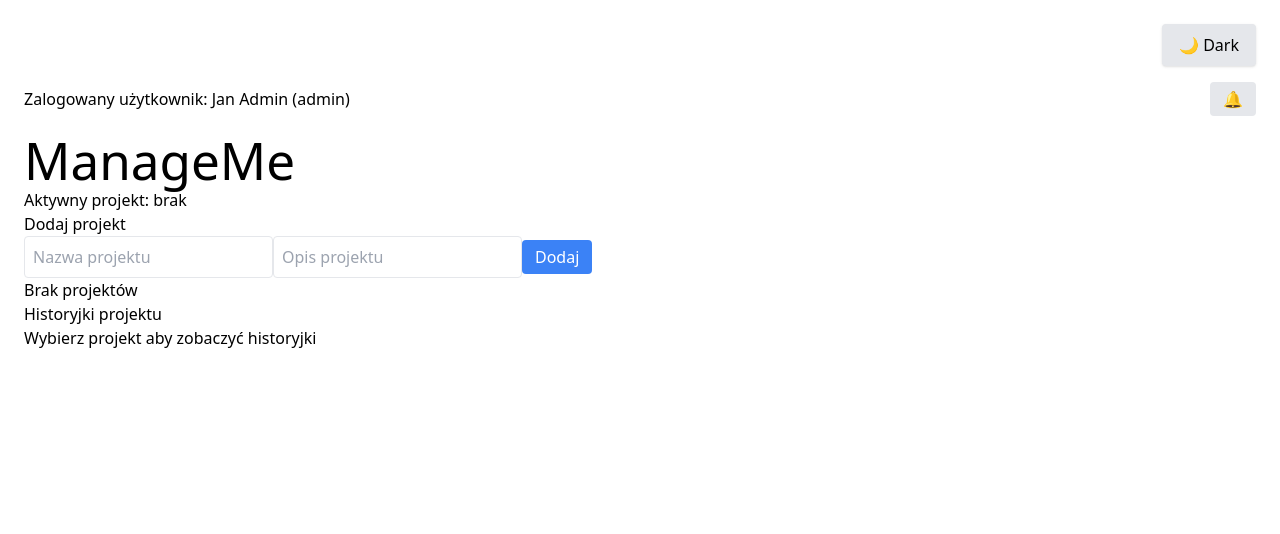
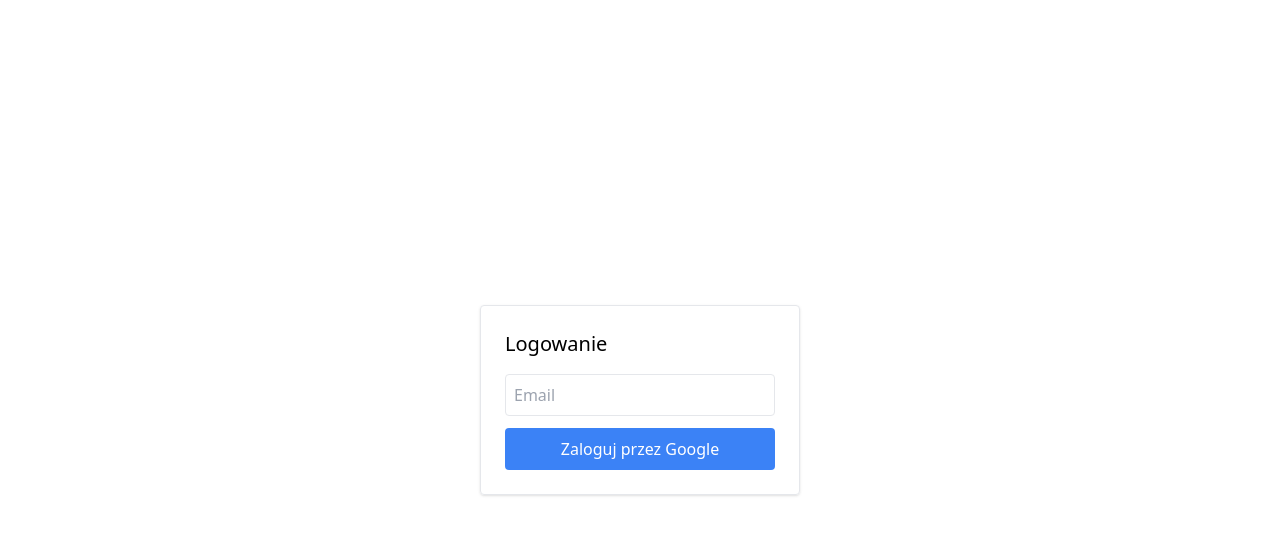
Before and after one commit to bednarsk1/programowanie-aplikacji-webowych, a React (Vite) app: page / in a window 1280 px wide. Shown: the top 534 px of the page. Built offline with nearby package versions, Linux system fonts and the light colour scheme.

Commit message:
roles auth admin panel

```diff
--- a/src/App.tsx
+++ b/src/App.tsx
@@ -42,11 +42,14 @@
   const [activeStoryId, setActiveStoryId] = useState<string | null>(null);
   const [selectedUserId, setSelectedUserId] = useState<string>("");
   const [darkMode, setDarkMode] = useState(false);
+  const [email, setEmail] = useState("");
 
   useEffect(() => {
-    const userNotifications = NotificationService.getForUser(currentUser.id);
+    if (!currentUser) return;
+
+    const userNotifications = NotificationService.getForUser(currentUser!.id);
     setNotifications(userNotifications);
-  }, []);
+  }, [currentUser]);
 
   useEffect(() => {
     const unread = notifications.find(
@@ -122,9 +125,9 @@
       date: new Date().toISOString(),
       priority: "high",
       isRead: false,
-      recipientId: currentUser.id,
+      recipientId: currentUser!.id,
     });
-    setNotifications(NotificationService.getForUser(currentUser.id));
+    setNotifications(NotificationService.getForUser(currentUser!.id));
   };
 
   const handleDeleteProject = (id: string) => {
@@ -154,7 +157,7 @@
       projectId: activeProjectId,
       createdAt: new Date().toISOString(),
       status: "todo",
-      ownerId: currentUser.id,
+      ownerId: currentUser!.id,
     };
 
     StoryService.create(newStory);
@@ -215,7 +218,7 @@
         isRead: false,
         recipientId: story.ownerId,
       });
-      setNotifications(NotificationService.getForUser(currentUser.id));
+      setNotifications(NotificationService.getForUser(currentUser!.id));
     }
 
     setTaskName("");
@@ -257,7 +260,7 @@
       });
     }
 
-    setNotifications(NotificationService.getForUser(currentUser.id));
+    setNotifications(NotificationService.getForUser(currentUser!.id));
 
     if (activeStoryId) {
       setTasks(TaskService.getByStory(activeStoryId));
@@ -284,15 +287,14 @@
       date: new Date().toISOString(),
       priority: "medium",
       isRead: false,
-      recipientId: currentUser.id,
+      recipientId: currentUser!.id,
     });
-    setNotifications(NotificationService.getForUser(currentUser.id));
+    setNotifications(NotificationService.getForUser(currentUser!.id));
 
     if (activeStoryId) {
       const updatedTasks = TaskService.getByStory(activeStoryId);
       setTasks(updatedTasks);
 
-      // if all tasks done → update story
       const allDone = updatedTasks.every((t) => t.status === "done");
       if (allDone) {
         const story = stories.find((s) => s.id === activeStoryId);
@@ -302,6 +304,45 @@
       }
     }
   };
+  if (!currentUser) {
+    return (
+      <div className="min-h-screen flex items-center justify-center">
+        <div className="p-6 border rounded shadow w-80">
+          <h2 className="text-xl mb-4">Logowanie</h2>
+
+          <input
+            type="email"
+            placeholder="Email"
+            value={email}
+            onChange={(e) => setEmail(e.target.value)}
+            className="border p-2 w-full mb-3 rounded"
+          />
+
+          <button
+            className="w-full bg-blue-500 text-white p-2 rounded"
+            onClick={() => {
+              if (!email) return;
+              UserService.login(email);
+              window.location.reload();
+            }}
+          >
+            Zaloguj przez Google
+          </button>
+        </div>
+      </div>
+    );
+  }
+
+  if (currentUser.role === "guest") {
+    return (
+      <div className="min-h-screen flex items-center justify-center">
+        <div className="p-6 border rounded shadow">
+          <h2 className="text-xl mb-4">Oczekiwanie na zatwierdzenie</h2>
+          <p>Twoje konto oczekuje na zatwierdzenie przez administratora</p>
+        </div>
+      </div>
+    );
+  }
 
   return (
     <div className="min-h-screen bg-white text-black dark:bg-gray-900 dark:text-white p-6">
@@ -315,8 +356,8 @@
       </div>
       <div className="flex justify-between items-center mb-4">
         <div>
-          Zalogowany użytkownik: {currentUser.firstName} {currentUser.lastName}{" "}
-          ({currentUser.role})
+          Zalogowany użytkownik: {currentUser!.email} ({currentUser!.role}) (
+          {currentUser!.role})
         </div>
 
         <button
@@ -350,7 +391,7 @@
                   setSelectedNotification(n);
                   NotificationService.markAsRead(n.id);
                   setNotifications(
-                    NotificationService.getForUser(currentUser.id),
+                    NotificationService.getForUser(currentUser!.id),
                   );
                 }}
               >
@@ -365,7 +406,7 @@
                       e.stopPropagation();
                       NotificationService.markAsRead(n.id);
                       setNotifications(
-                        NotificationService.getForUser(currentUser.id),
+                        NotificationService.getForUser(currentUser!.id),
                       );
                     }}
                   >
@@ -386,7 +427,7 @@
             className="text-blue-500 text-sm mt-2"
             onClick={() => {
               NotificationService.markAsRead(toast.id);
-              setNotifications(NotificationService.getForUser(currentUser.id));
+              setNotifications(NotificationService.getForUser(currentUser!.id));
               setToast(null);
             }}
           >
@@ -717,7 +758,7 @@
                             )
                             .map((u) => (
                               <option key={u.id} value={u.id}>
-                                {u.firstName} ({u.role})
+                                {u.email} ({u.role})
                               </option>
                             ))}
                         </select>
--- a/src/api/UserService.ts
+++ b/src/api/UserService.ts
@@ -1,32 +1,60 @@
 import type { User } from "../models/User";
 
-const users: User[] = [
-  {
-    id: "1",
-    firstName: "Jan",
-    lastName: "Admin",
-    role: "admin",
-  },
-  {
-    id: "2",
-    firstName: "Anna",
-    lastName: "Developer",
-    role: "developer",
-  },
-  {
-    id: "3",
-    firstName: "Piotr",
-    lastName: "DevOps",
-    role: "devops",
-  },
-];
+const USERS_KEY = "manageme_users";
+const CURRENT_USER_KEY = "manageme_current_user";
+const SUPER_ADMIN_EMAIL = "bednarskipiotrpawel@gmail.com";
 
 export class UserService {
-  static getCurrentUser(): User {
-    return users[0]; // admin
+  static getAll(): User[] {
+    const data = localStorage.getItem(USERS_KEY);
+    return data ? JSON.parse(data) : [];
   }
 
-  static getAll(): User[] {
-    return users;
+  static saveAll(users: User[]) {
+    localStorage.setItem(USERS_KEY, JSON.stringify(users));
+  }
+
+  static getCurrentUser(): User | null {
+    const data = localStorage.getItem(CURRENT_USER_KEY);
+    return data ? JSON.parse(data) : null;
+  }
+
+  static setCurrentUser(user: User) {
+    localStorage.setItem(CURRENT_USER_KEY, JSON.stringify(user));
+  }
+
+  static login(email: string): User {
+    const users = this.getAll();
+
+    let user = users.find((u) => u.email === email);
+
+    if (!user) {
+      user = {
+        id: crypto.randomUUID(),
+        email,
+        role: email === SUPER_ADMIN_EMAIL ? "admin" : "guest",
+        isBlocked: false,
+      };
+
+      users.push(user);
+      this.saveAll(users);
+    }
+
+    this.setCurrentUser(user);
+
+    return user;
+  }
+
+  static update(updatedUser: User) {
+    const users = this.getAll().map((u) =>
+      u.id === updatedUser.id ? updatedUser : u,
+    );
+
+    this.saveAll(users);
+
+    const current = this.getCurrentUser();
+    if (current && current.id === updatedUser.id) {
+      this.setCurrentUser(updatedUser);
+    }
   }
 }
--- a/src/models/User.ts
+++ b/src/models/User.ts
@@ -1,8 +1,8 @@
-export type UserRole = "admin" | "developer" | "devops";
+export type UserRole = "admin" | "developer" | "devops" | "guest";
 
 export interface User {
   id: string;
-  firstName: string;
-  lastName: string;
+  email: string;
   role: UserRole;
+  isBlocked: boolean;
 }
```
